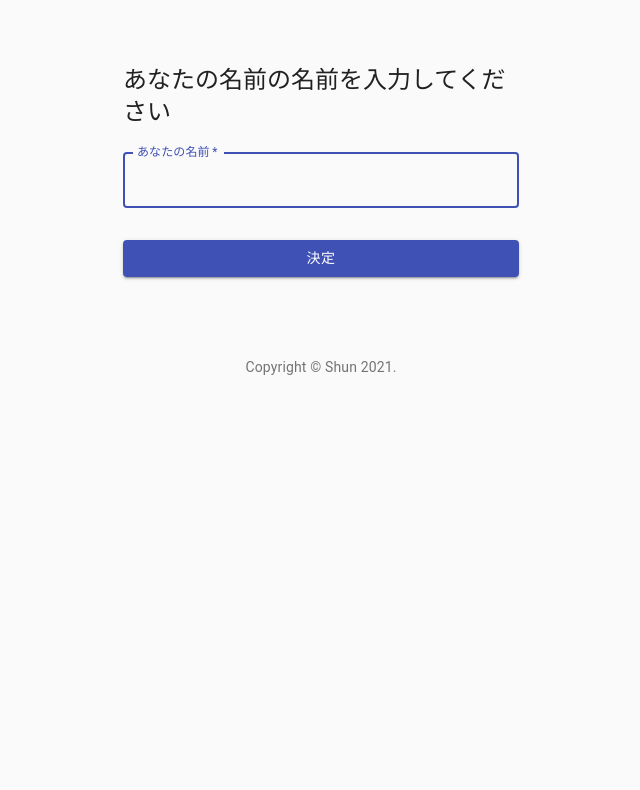
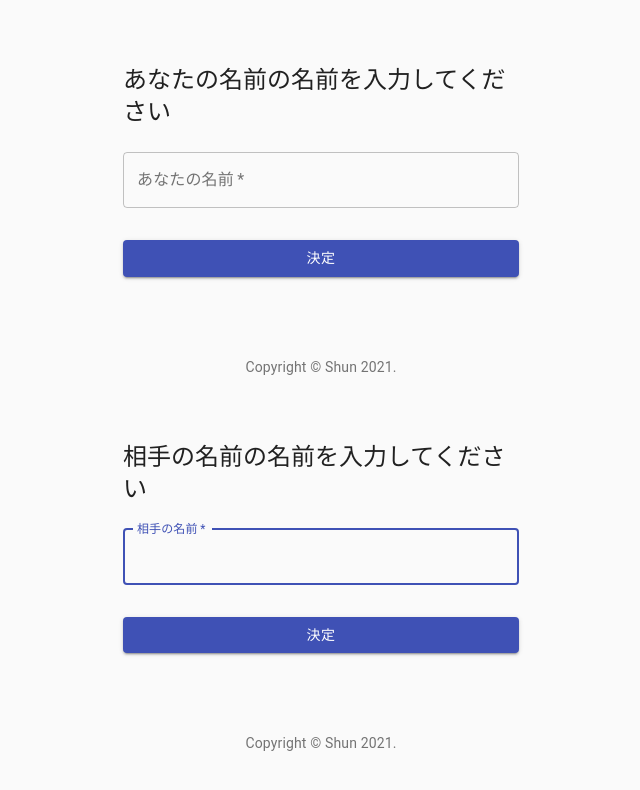
Before and after one commit to Ezure-HARUNA/video-confere, a React (Create React App) app: page / in a window 1280 px wide. Shown: the top 790 px of the page, without its empty margins (319-959 px from the left). Built offline with nearby package versions, Linux system fonts and the light colour scheme; no server answers.

Commit message:
create-signin-page-for-peer-name

```diff
--- a/src/components/App.js
+++ b/src/components/App.js
@@ -1,8 +1,11 @@
-import React from 'react';
+import React, { useState } from 'react';
 import InputFormLocal from './InputFormLocal';
 import InputFormRemote from './InputFormRemote';
 
 const App = () => {
+
+  const [ localPeerName, setLocalPeerName ] = useState('');
+  const [ remotePeerName, setRemotePeerName ] = useState('');
 
   const getMedia =  async (state) => {
     const constraints = { audio: true, video: true };
@@ -18,8 +21,14 @@
   getMedia();
   return (
     <>
-      <InputFormLocal/>
-      <InputFormRemote/>
+      <InputFormLocal
+        localPeerName={localPeerName}
+        setLocalPeerName={setLocalPeerName}
+      />
+      <InputFormRemote
+        remotePeerName={remotePeerName}
+        setRemotePeerName={setRemotePeerName}
+      />
    </>
   );
 }
--- a/src/components/InputFormRemote.jsx
+++ b/src/components/InputFormRemote.jsx
@@ -1,14 +1,9 @@
 import React from 'react';
-import Avatar from '@material-ui/core/Avatar';
 import Button from '@material-ui/core/Button';
 import CssBaseline from '@material-ui/core/CssBaseline';
 import TextField from '@material-ui/core/TextField';
-import FormControlLabel from '@material-ui/core/FormControlLabel';
-import Checkbox from '@material-ui/core/Checkbox';
 import Link from '@material-ui/core/Link';
-import Grid from '@material-ui/core/Grid';
 import Box from '@material-ui/core/Box';
-import LockOutlinedIcon from '@material-ui/icons/LockOutlined';
 import Typography from '@material-ui/core/Typography';
 import { makeStyles } from '@material-ui/core/styles';
 import Container from '@material-ui/core/Container';
@@ -17,8 +12,8 @@
   return (
     <Typography variant="body2" color="textSecondary" align="center">
       {'Copyright © '}
-      <Link color="inherit" href="https://material-ui.com/">
-        Your Website
+      <Link color="inherit" href="https://www.udemy.com/">
+        Shun
       </Link>{' '}
       {new Date().getFullYear()}
       {'.'}
@@ -47,46 +42,29 @@
 }));
 
 export default function SignIn() {
+  const label = '相手の名前';
   const classes = useStyles();
-
-  if (true) return <></>;
 
   return (
     <Container component="main" maxWidth="xs">
       <CssBaseline />
       <div className={classes.paper}>
-        <Avatar className={classes.avatar}>
-          <LockOutlinedIcon />
-        </Avatar>
+
         <Typography component="h1" variant="h5">
-          Sign in
+          {label}の名前を入力してください
         </Typography>
         <form className={classes.form} noValidate>
           <TextField
+            autoFocus
             variant="outlined"
             margin="normal"
             required
             fullWidth
-            id="email"
-            label="Email Address"
-            name="email"
-            autoComplete="email"
-            autoFocus
-          />
-          <TextField
-            variant="outlined"
-            margin="normal"
-            required
-            fullWidth
-            name="password"
-            label="Password"
+            name="name"
+            label={label}
             type="password"
             id="password"
             autoComplete="current-password"
-          />
-          <FormControlLabel
-            control={<Checkbox value="remember" color="primary" />}
-            label="Remember me"
           />
           <Button
             type="submit"
@@ -95,20 +73,9 @@
             color="primary"
             className={classes.submit}
           >
-            Sign In
+            決定
           </Button>
-          <Grid container>
-            <Grid item xs>
-              <Link href="#" variant="body2">
-                Forgot password?
-              </Link>
-            </Grid>
-            <Grid item>
-              <Link href="#" variant="body2">
-                {"Don't have an account? Sign Up"}
-              </Link>
-            </Grid>
-          </Grid>
+
         </form>
       </div>
       <Box mt={8}>
```
